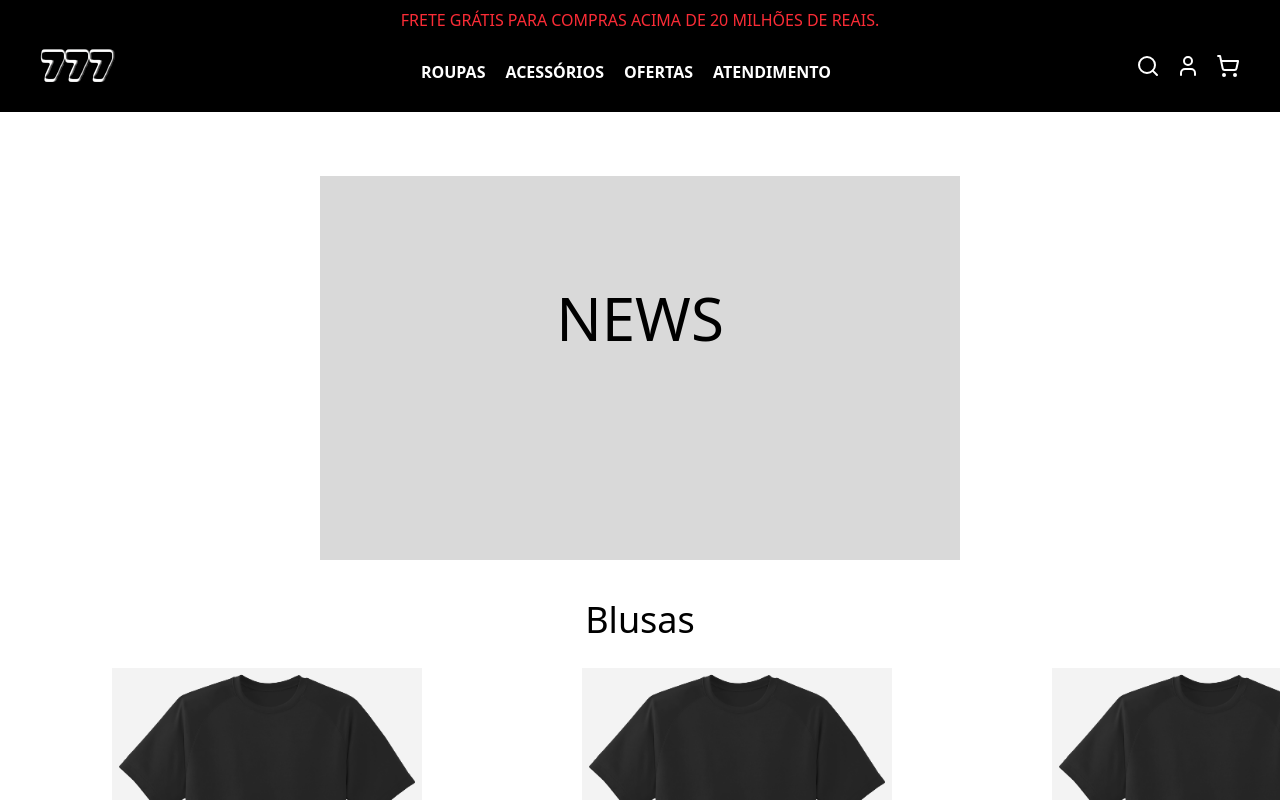
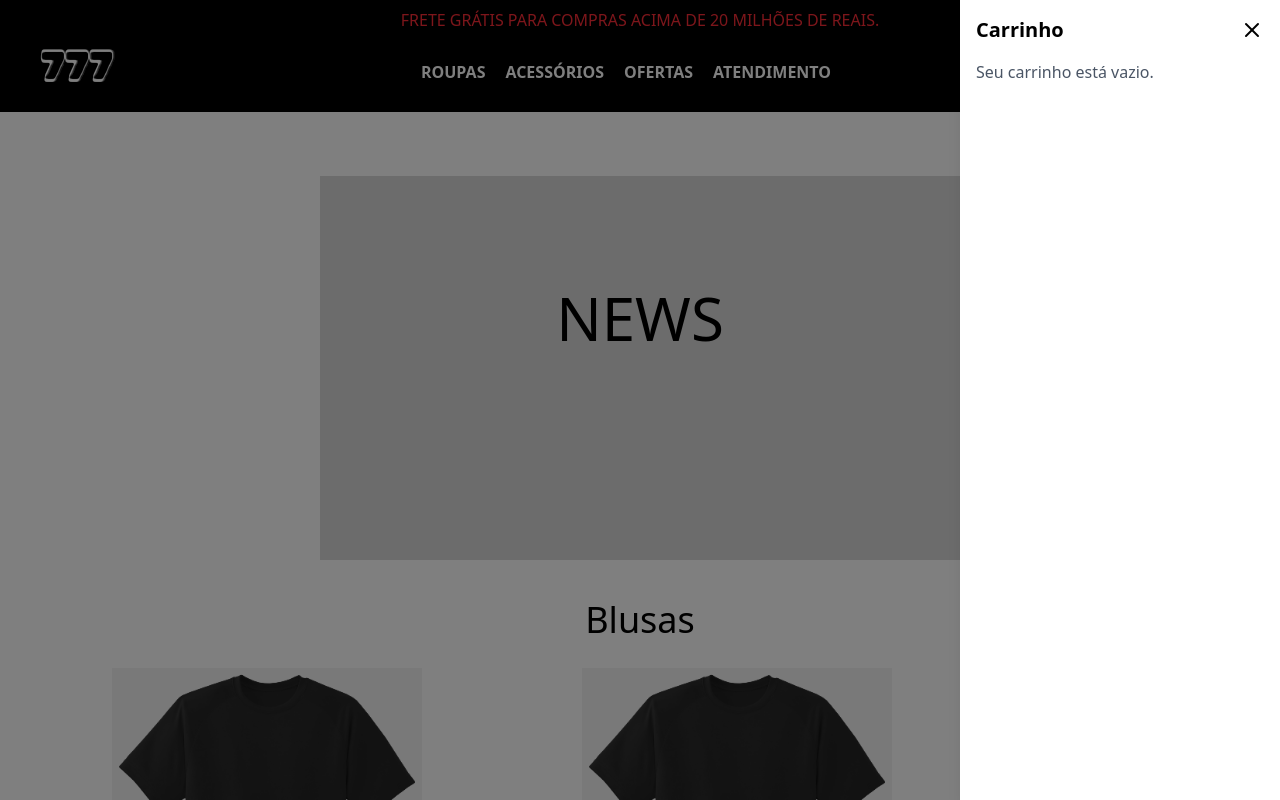
Before and after one commit to kaua-sousaa/projeto-loja-virtual, a React app: page / in a window 1280 px wide. Both pictures are taken after a click on the button 1227 px from the left and 66 px from the top of the page. Shown: the top 800 px of the page. Built offline with nearby package versions, Linux system fonts and the light colour scheme; the HTML template or start-up script is replaced by a standard one.

Commit message:
sidebar carrinho

```diff
--- a/src/components/Carrinho.jsx
+++ b/src/components/Carrinho.jsx
@@ -1,9 +1,19 @@
-const Carrinho = () => {
+import { X } from "lucide-react";
 
+const Carrinho = ({ isOpen, closeSideBar }) => {
     return (
-        <div>
+        <div className={`fixed top-0 right-0 h-full w-80 bg-white shadow-lg z-50 p-4 transform transition-transform duration-300 ${isOpen ? "translate-x-0" : "translate-x-full"}`}>
+            <div className="flex justify-between items-center">
+                <h2 className="text-xl font-bold">Carrinho</h2>
+                <button onClick={closeSideBar}>
+                    <X size={24} />
+                </button>
+            </div>
+            <div className="mt-4">
+                <p className="text-gray-600">Seu carrinho está vazio.</p>
+            </div>
+        </div>
+    );
+};
 
-        </div>
-    )
-}
 export default Carrinho;
--- a/src/components/Header.jsx
+++ b/src/components/Header.jsx
@@ -1,38 +1,63 @@
-import { Search, ShoppingCart, User } from 'lucide-react'
-import logo_trans from "../assets/logo_trans.png"
-import { useState } from 'react'
+import { Search, ShoppingCart, User } from "lucide-react";
+import logo_trans from "../assets/logo_trans.png";
+import { useState } from "react";
+import Carrinho from "./Carrinho";
 
 const Header = () => {
   const [isOpen, setIsOpen] = useState(false);
 
   const toggleSideBar = () => setIsOpen(!isOpen);
+  const closeSidebar = () => setIsOpen(false);
 
   return (
     <div className=" bg-black flex justify-between items-end h-20 px-10 py-7 w-full ">
       <div>
-                <img src={logo_trans} alt=""/>
+        <img src={logo_trans} alt="" />
       </div>
       <div>
         <ul className="flex space-x-5 text-white font-bold">
-                    <li><a href="">ROUPAS</a></li>
-                    <li><a href="">ACESSÓRIOS</a></li>
-                    <li><a href="">OFERTAS</a></li>
-                    <li><a href="">ATENDIMENTO</a></li>
+          <li>
+            <a href="">ROUPAS</a>
+          </li>
+          <li>
+            <a href="">ACESSÓRIOS</a>
+          </li>
+          <li>
+            <a href="">OFERTAS</a>
+          </li>
+          <li>
+            <a href="">ATENDIMENTO</a>
+          </li>
         </ul>
       </div>
 
       <div>
         <ul className="flex space-x-4">
-                    <li className="text-white"><Search/></li>
-                    <li className="text-white"><User/></li>
           <li className="text-white">
-                        <button className='cursor-pointer' onClick={toggleSideBar}><ShoppingCart/></button>
+            <Search />
+          </li>
+          <li className="text-white">
+            <User />
+          </li>
+          <li className="text-white">
+            <button className="cursor-pointer" onClick={toggleSideBar}>
+              <ShoppingCart />
+            </button>
           </li>
         </ul>
       </div>
 
+      {isOpen && (
+        <div
+          className="fixed inset-0 bg-black/50 z-40"
+          onClick={closeSidebar}
+        />
+      )}
+      <div className="absolute">
+        <Carrinho isOpen={isOpen} closeSideBar={closeSidebar} />
       </div>
-    )
-}
+    </div>
+  );
+};
 
 export default Header;
```
Lines whose indentation alone changed are shown as unchanged.
